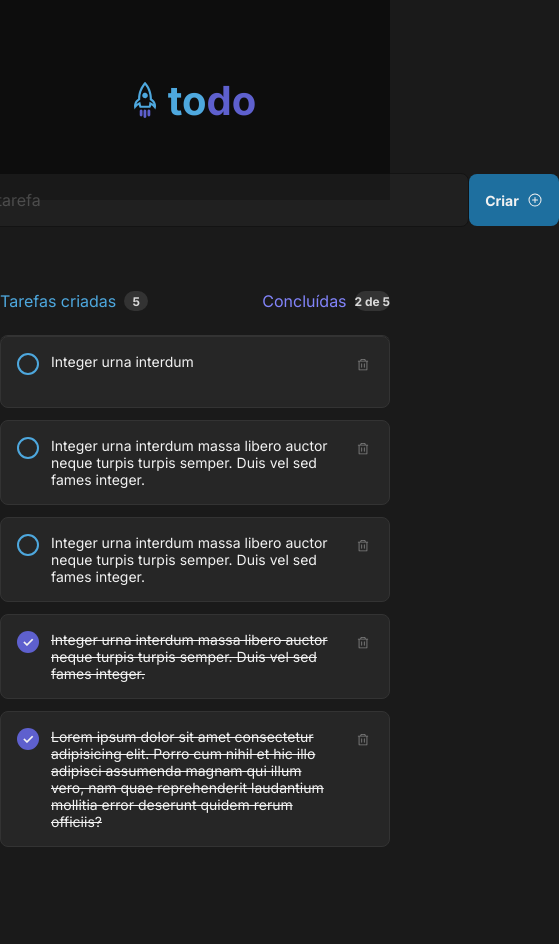
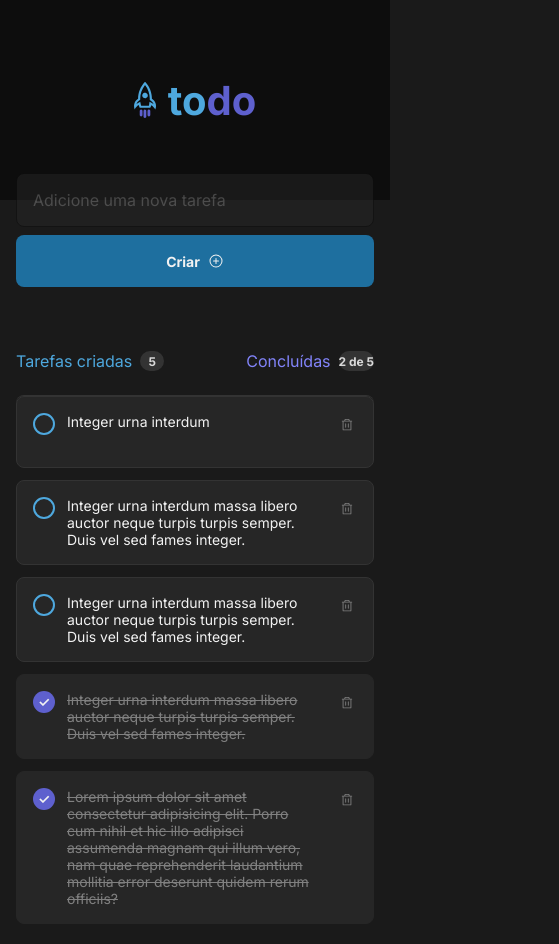
Before and after one commit to Matheus1714/ignite-project-todolist, a React (Vite) app: page / in a window 390 px wide. Shown: the top 944 px of the page, 559 px wide, since content can reach past the window. Before the commit the page ends 847 px from the top, so only its background shows below. Built offline with nearby package versions, Linux system fonts and the light colour scheme.

Commit message:
config logic to checkbox button

```diff
--- a/src/App.module.css
+++ b/src/App.module.css
@@ -1,5 +1,9 @@
-main {
-    display: flex;
-    justify-content: center;
-    align-items: center;
+.main{
+
 }
+
+@media (max-width: 768px) {
+    .main{
+        margin: 0 1rem;
+    }
+}
--- a/src/App.tsx
+++ b/src/App.tsx
@@ -1,10 +1,11 @@
-import { ChangeEvent, FormEvent, useState } from 'react'
+import { ChangeEvent, FormEvent, InvalidEvent, useState, useEffect } from 'react'
 import { v4 as uuidv4 } from 'uuid'
 import { CreateTask } from './components/CreateTask'
 import { Header } from './components/Header'
 import { ListTask, Task } from './components/ListTask'
 import { data } from './database/data'
 import './global.css'
+import styles from './App.module.css'
 
 export function App() {
 
@@ -12,6 +13,7 @@ export function App() {
   const [ newTaskContent, setNewTaskContent ] = useState<string>('')
 
   function handleNewTaskChange(event: ChangeEvent<HTMLInputElement>){
+    event.target.setCustomValidity('')
     setNewTaskContent(event.target.value)
   }
 
@@ -23,34 +25,41 @@ export function App() {
       isComplete: false
     }
     setTasks([...tasks, task])
+    setNewTaskContent('')
   }
 
-  function handleDeleteTask(taskToRemove:Task){
+  function onDeleteTask(taskToRemove:Task){
     const newTasks = tasks.filter(task => task.id !== taskToRemove.id)
     setTasks(newTasks)
   }
 
-  function handlechangeChecked(taskToChange:Task){
-    console.log(taskToChange)
+  function onChangeChecked(taskToChange:Task){
     const taskIndex = tasks.findIndex(task => task.id === taskToChange.id)
-    let newTasks = tasks
+    let newTasks = [...tasks]
     newTasks[taskIndex].isComplete = !newTasks[taskIndex].isComplete
     setTasks(newTasks)
   }
 
+  function handleNewTaskInvalid(event: InvalidEvent<HTMLInputElement>){
+    event.target.setCustomValidity('Esse campo é obrigatório')
+  }
+
   return (
-    <main>
+    <>
       <Header />
+      <main className={styles.main}>
         <CreateTask
           newTaskContent={newTaskContent}
           handleNewTaskChange={handleNewTaskChange}
           handleCreateNewTask={handleCreateNewTask}
+          handleNewTaskInvalid={handleNewTaskInvalid}
         />
         <ListTask
           tasks={tasks}
-        handleDeleteTask={handleDeleteTask}
-        handlechangeChecked={handlechangeChecked}
+          onDeleteTask={onDeleteTask}
+          onChangeChecked={onChangeChecked}
         />
       </main>
+    </>
   )
 }
--- a/src/components/Card.module.css
+++ b/src/components/Card.module.css
@@ -8,6 +8,10 @@
 
     display: flex;
     align-items: flex-start;
+}
+
+.removeBorder{
+    border: 1px solid var(--gray-500);
 }
 
 .card + .card{
@@ -66,7 +70,7 @@
     height: 1.5rem;
 }
 
-.checkbox input[type=radio]{
+.checkbox input[type=checkbox]{
     width: calc(1.5rem - 2px);
     height: calc(1.5rem - 2px);
     border: 2px solid var(--blue);
@@ -77,9 +81,13 @@
     cursor: pointer;
     content: '';
 }
-.checkbox input[type=radio]:checked{
+
+.checkbox input[type=checkbox]:hover{
+    background: var(--blue-dark);
+}
+
+.checkbox input[type=checkbox]:checked{
     background: var(--purple-dark);
-    /* cursor: not-allowed; */
     border:none;
     line-height: 20px;
 
@@ -88,12 +96,17 @@
     align-items: center;
 }
 
-.checkbox input[type=radio]:checked::before{
+.checkbox input[type=checkbox]:checked:hover{
+    background: var(--purple);
+}
+
+.checkbox input[type=checkbox]:checked::before{
     content: "\2713";
     color: var(--gray-100);
     font-weight: bold;
 }
 
-.checkedTask {
+.taskContent .checkedTask {
+    color: var(--gray-300);
     text-decoration: line-through;
 }
--- a/src/components/Card.tsx
+++ b/src/components/Card.tsx
@@ -1,28 +1,37 @@
 import styles from './Card.module.css'
 import { Task } from './ListTask'
 import { Trash } from '@phosphor-icons/react'
+import classnames from 'classnames'
 
 interface CardProps{
     task:Task,
-    handleDeleteTask: (task: Task) => void
-    handlechangeChecked: (task: Task) => void
+    onDeleteTask: (task: Task) => void
+    onChangeChecked: (task: Task) => void
 }
 
-export function Card({ task, handleDeleteTask, handlechangeChecked }:CardProps){
+export function Card({ task, onDeleteTask, onChangeChecked }:CardProps){
+
+    function handlechangeChecked(){
+        onChangeChecked(task)
+    }
+
+    function handleDeleteTask(){
+        onDeleteTask(task)
+    }
 
     return (
-        <div className={styles.card}>
+        <div className={task.isComplete ? classnames(styles.card, styles.removeBorder) : styles.card}>
             <div className={styles.checkbox}>
                 <input
-                    type="radio"
+                    type="checkbox"
                     checked={task.isComplete}
-                    onChange={() => handlechangeChecked(task)}
+                    onChange={handlechangeChecked}
                 />
             </div>
             <div className={styles.taskContent}>
-                <p className={task.isComplete ? styles.checkedTask : ""}>{task.content}</p>
+                <p className={task.isComplete ? styles.checkedTask: ""}>{task.content}</p>
             </div>
-            <button className={styles.deleteTask} onClick={() => handleDeleteTask(task)}>
+            <button className={styles.deleteTask} onClick={handleDeleteTask}>
                 <Trash size={14} />
             </button>
         </div>
--- a/src/components/CreateTask.module.css
+++ b/src/components/CreateTask.module.css
@@ -62,3 +62,16 @@
     background: var(--blue);
     opacity: 0.5;
 }
+
+@media (max-width: 768px) {
+    .createTask input[type=text]{
+        width: 100%;
+    }
+    .createTask{
+        display: block;
+    }
+    .createTask button[type=submit]{
+        margin-top: 0.5rem;
+        width: 100%;
+    }
+}
--- a/src/components/CreateTask.tsx
+++ b/src/components/CreateTask.tsx
@@ -1,17 +1,19 @@
 import { PlusCircle } from '@phosphor-icons/react'
 import styles from './CreateTask.module.css'
-import { ChangeEvent, FormEvent } from 'react'
+import { ChangeEvent, FormEvent, InvalidEvent } from 'react'
 
 interface CreateTaskProps{
     newTaskContent: string
     handleNewTaskChange: (event: ChangeEvent<HTMLInputElement>) => void
     handleCreateNewTask: (event: FormEvent) => void
+    handleNewTaskInvalid: (event: InvalidEvent<HTMLInputElement>) => void
 }
 
 export function CreateTask({
     newTaskContent,
     handleNewTaskChange,
-    handleCreateNewTask }:CreateTaskProps){
+    handleCreateNewTask,
+    handleNewTaskInvalid }:CreateTaskProps){
     return (
         <div className={styles.wrapper}>
             <form onSubmit={handleCreateNewTask} className={styles.createTask}>
@@ -20,6 +22,8 @@ export function CreateTask({
                     placeholder='Adicione uma nova tarefa'
                     onChange={handleNewTaskChange}
                     value={newTaskContent}
+                    required
+                    onInvalid={handleNewTaskInvalid}
                 />
                 <button type='submit'>Criar <PlusCircle size={16}/></button>
             </form>
--- a/src/components/ListTask.module.css
+++ b/src/components/ListTask.module.css
@@ -2,6 +2,7 @@
     display: flex;
     justify-content: center;
     align-items: center;
+    margin-bottom: 2.5rem;
 }
 
 .listTask{
--- a/src/components/ListTask.tsx
+++ b/src/components/ListTask.tsx
@@ -10,11 +10,11 @@ export interface Task{
 
 interface ListTaskProps{
     tasks: Task[]
-    handleDeleteTask: (task: Task) => void
-    handlechangeChecked: (task: Task) => void
+    onDeleteTask: (task: Task) => void
+    onChangeChecked: (task: Task) => void
 }
 
-export function ListTask({ tasks, handleDeleteTask, handlechangeChecked }:ListTaskProps){
+export function ListTask({ tasks, onDeleteTask, onChangeChecked }:ListTaskProps){
 
     function generateTasks(){
         if(hasTask){
@@ -23,8 +23,8 @@ export function ListTask({ tasks, handleDeleteTask, handlechangeChecked }:ListTa
                     <Card
                         key={task.id}
                         task={task}
-                        handleDeleteTask={handleDeleteTask}
-                        handlechangeChecked={handlechangeChecked}
+                        onDeleteTask={onDeleteTask}
+                        onChangeChecked={onChangeChecked}
                     />
                 )
             })
@@ -56,7 +56,7 @@ export function ListTask({ tasks, handleDeleteTask, handlechangeChecked }:ListTa
                     <div className={styles.completedTasks}>
                         <p>Concluídas</p>
                         <div className={styles.counter}>
-                            <p>{generateCounter()}</p>
+                            {generateCounter()}
                         </div>
                     </div>
                 </header>
--- a/src/global.css
+++ b/src/global.css
@@ -26,5 +26,4 @@
 body{
     background: var(--gray-600);
     -webkit-font-smoothing: antialiased;
-    color: var(--gray-100);
 }
```
Lines whose indentation alone changed are shown as unchanged.
